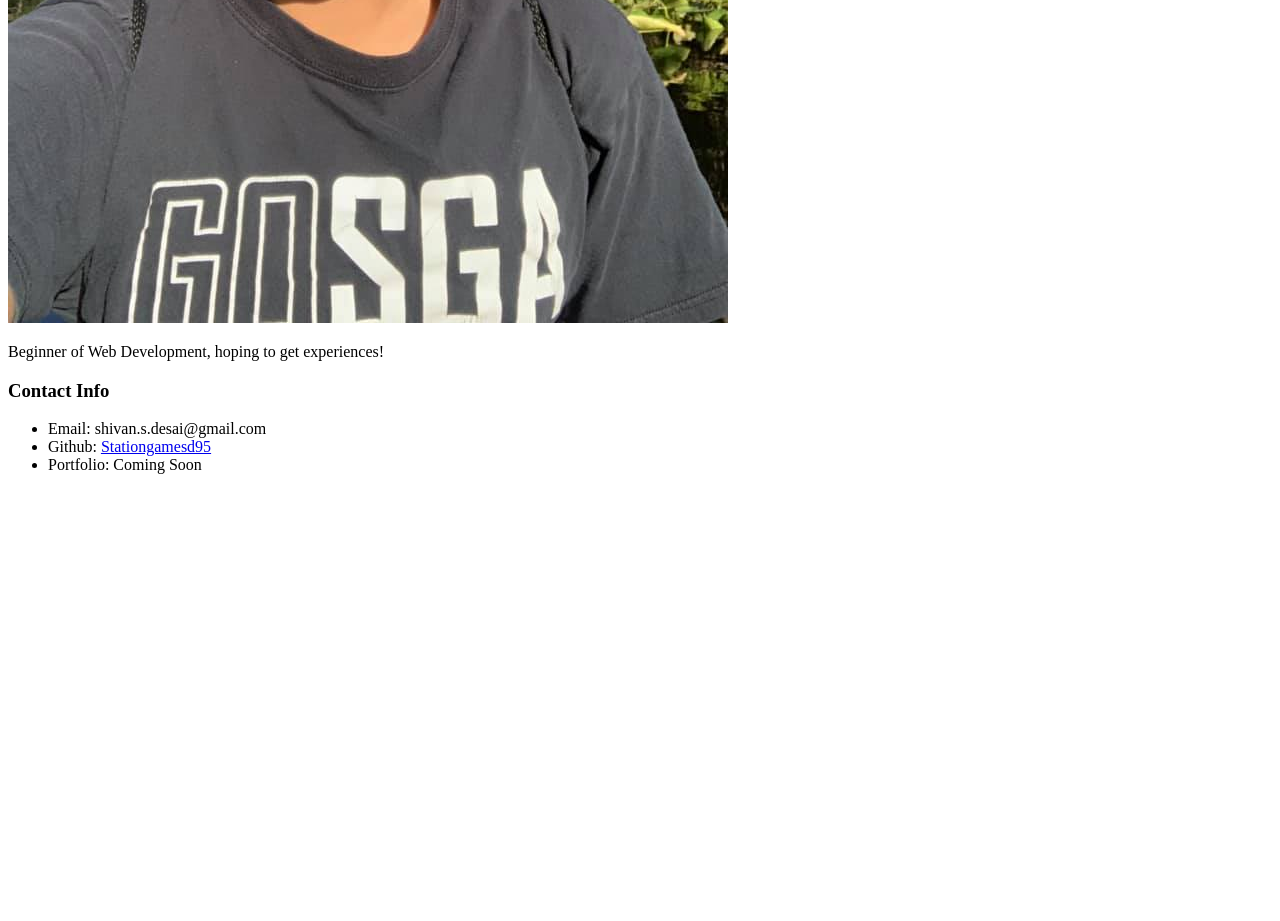
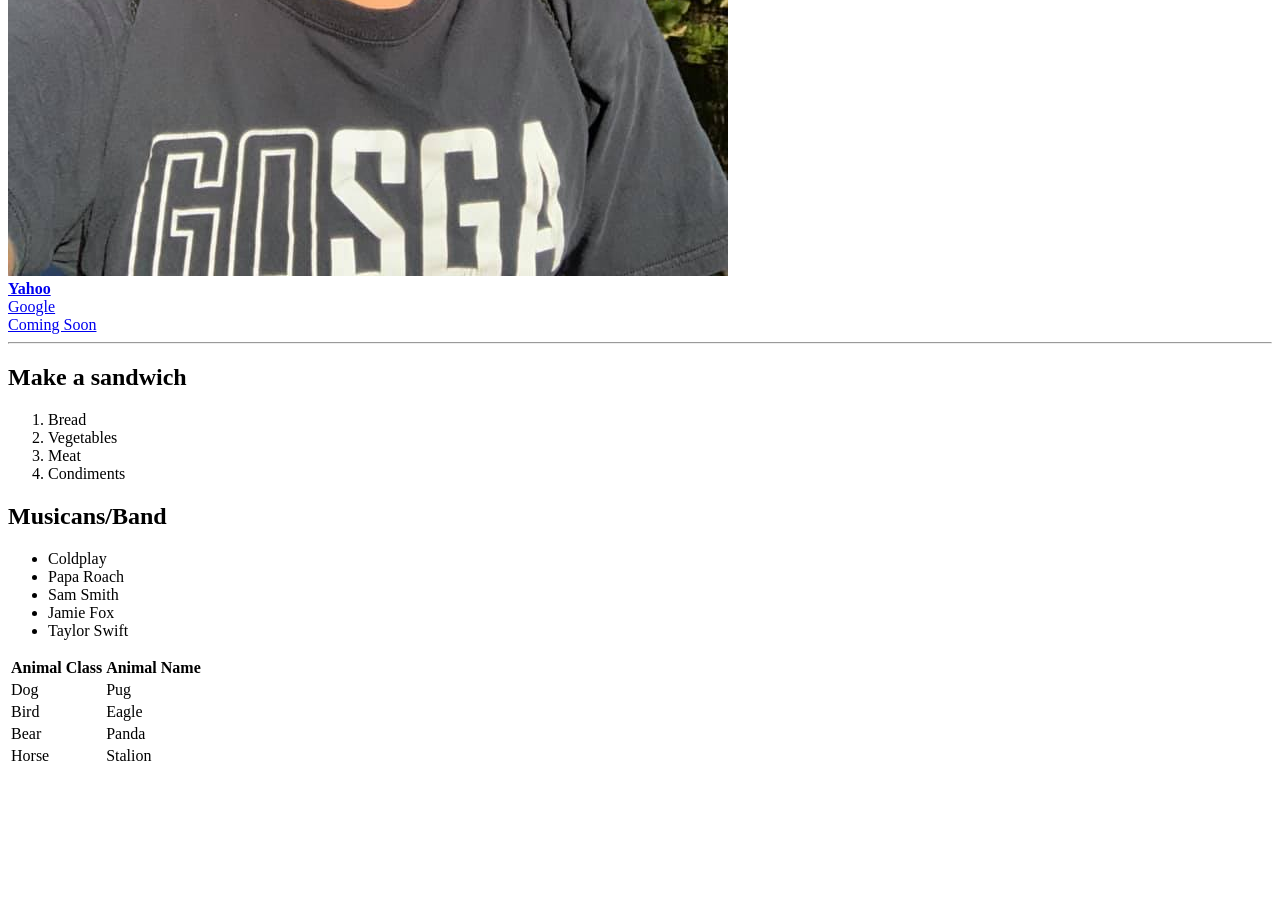
Before and after one commit to Stationgamesd95/Shivan_UCF, a plain HTML site: page index.html in a window 1280 px wide. Shown: the part 764-1685 px from the top of the page. Before the commit the page ends 1254 px from the top, so only its background shows below. Drawn offline with Linux system fonts and the light colour scheme; grey boxes are pictures that could not be loaded.

Commit message:
first commit

```diff
--- a/index.html
+++ b/index.html
@@ -2,20 +2,56 @@
 <html lang="en">
 <head>
     <meta charset="UTF-8">
+    <meta http-equiv="X-UA-Compatible" content="IE=edge">
     <meta name="viewport" content="width=device-width, initial-scale=1.0">
-    <title>Document</title>
+    <title>Shivan Desai</title>
 </head>
 <body>
-    <h1>Student Bio</h1>
-    <h2>Shivan Desai</h2>
-    <img src="studentAvatar.jpeg" alt="UCF">
-    <p>Beginner of Web Development, hoping to get experiences!</p>
-
-    <h3>Contact Info</h3>
-    <ul>
-        <li>Email: shivan.s.desai@gmail.com</li>
-        <li>Github: <a href="https://github.com/Stationgamesd95">Stationgamesd95</a>
-        <li>Portfolio: Coming Soon</li>
-      </ul>
-</body>
+    <h1>Shivan Desai</h1>
+    <img src="shivancanoe.jpg" alt="Profile">
+    <br>
+     <strong><a href= "https://www.yahoo.com/" target="_blank">Yahoo</a></strong>
+     <br>
+     <bold><a href= "https://www.google.com/">Google</a></bold>
+     <br>
+     <a href= "#">Coming Soon</a>
+    <hr>
+     <h2>Make a sandwich</h2>
+     <ol>
+         <li>Bread</li>
+         <li>Vegetables</li>
+         <li>Meat</li>
+         <li>Condiments</li>
+     </ol>
+     <h2>Musicans/Band</h2>
+     <ul>
+         <li>Coldplay</li>
+         <li>Papa Roach</li>
+         <li>Sam Smith</li>
+         <li>Jamie Fox</li>
+         <li>Taylor Swift</li>
+     </ul>
+     <table>
+         <tr>
+             <th>Animal Class</th>
+             <th>Animal Name</th>
+         </tr>
+         <tr>
+             <td>Dog</td>
+             <td>Pug</td>
+         </tr>
+         <tr>
+            <td>Bird</td>
+            <td>Eagle</td>
+        </tr>
+        <tr>
+            <td>Bear</td>
+            <td>Panda</td>
+        </tr>
+        <tr>
+            <td>Horse</td>
+            <td>Stalion</td>
+        </tr>
+     </table>
+     <iframe src="https://www.youtube.com/watch?v=VfGW0Qiy2I0" frameborder="0"></iframe>
 </html>
```
Also changed, not shown: shivancanoe.jpg (renamed from studentAvatar.jpeg).
